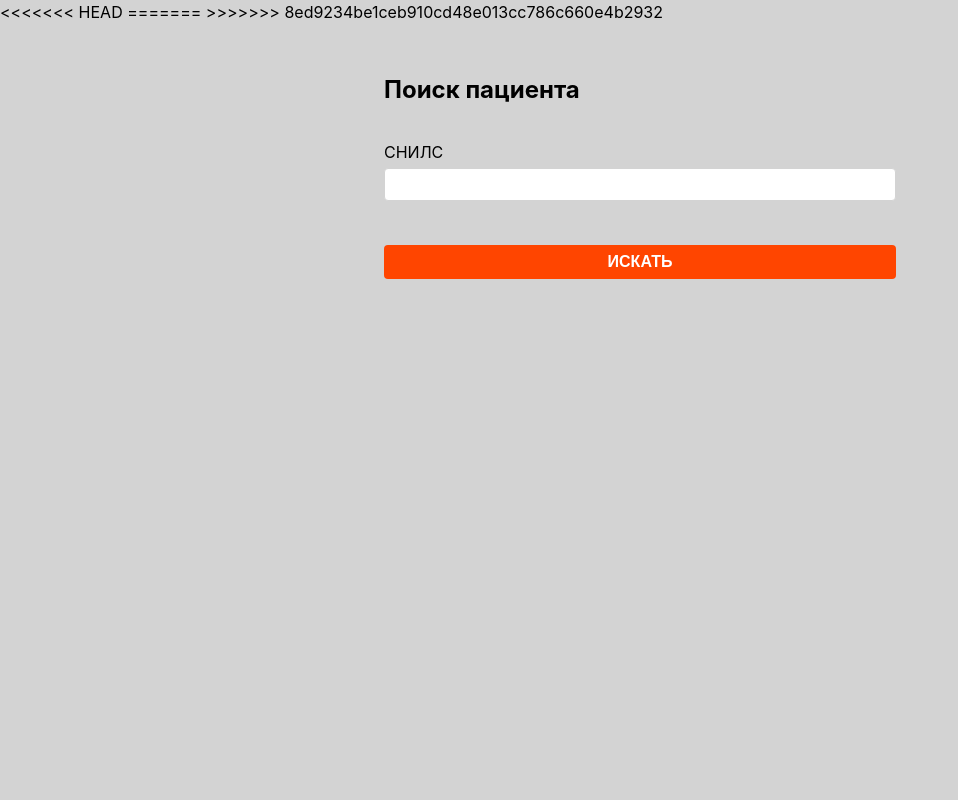
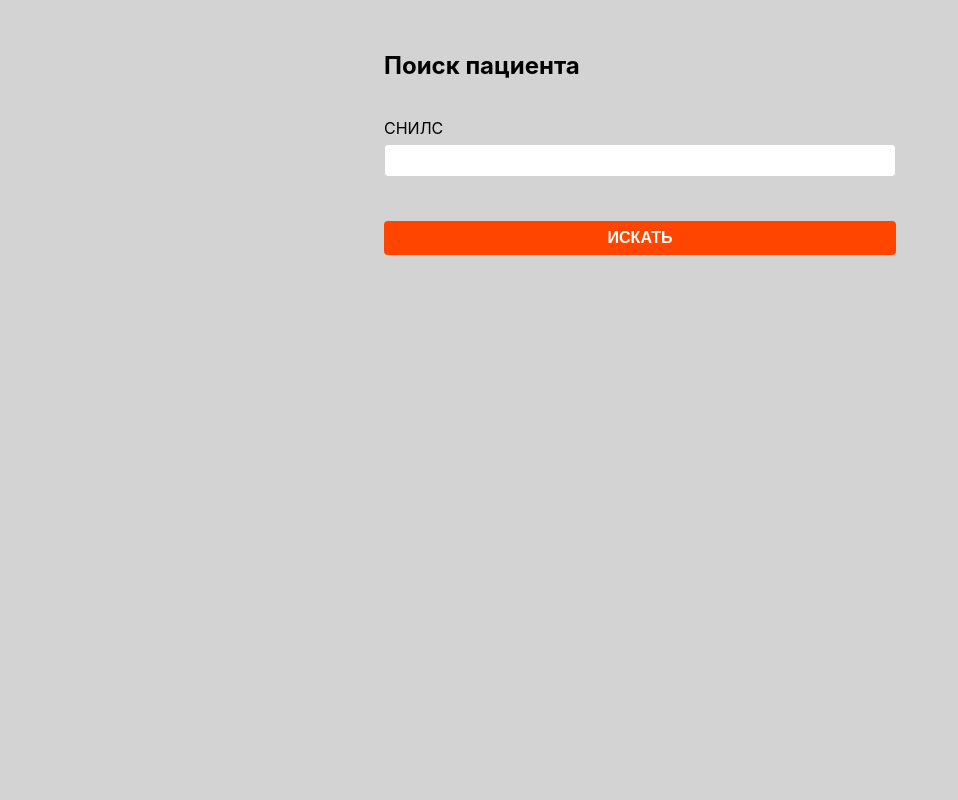
Before and after one commit to oleg-medovikov/form_60, a Python web app: template web/templates/index.html in a window 1280 px wide. Shown: the whole page, without its empty margins (0-958 px from the left). Run offline with Jinja, Linux system fonts and the light colour scheme; the template is opened without the code that fills it, so the values that code supplies are empty.

Commit message:
Update index.html

```diff
--- a/web/templates/index.html
+++ b/web/templates/index.html
@@ -6,13 +6,8 @@
     <meta name="viewport" content="width=device-width, initial-scale=1.0" />
     <title>Форма 60</title>
     <link rel="stylesheet" href="{{url_for('static', filename='style.css')}}" />
-<<<<<<< HEAD
-    <script defer src="{{url_for('static', filename='Form60.js')}}"></script>
-	</script>
-=======
     <!-- TODO Убрать, когда будет готово -->
     <link rel="stylesheet" href="../static/style.css" />
->>>>>>> 8ed9234be1ceb910cd48e013cc786c660e4b2932
   </head>
   <body class="body">
     <main>
```
